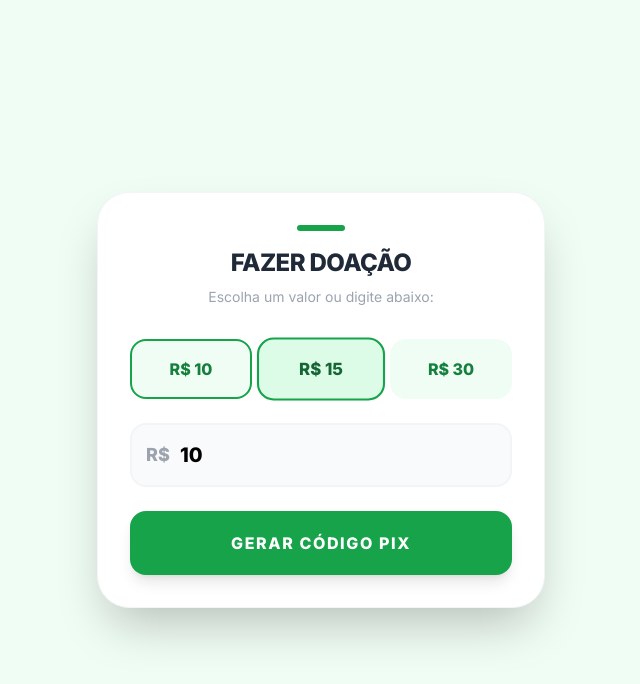
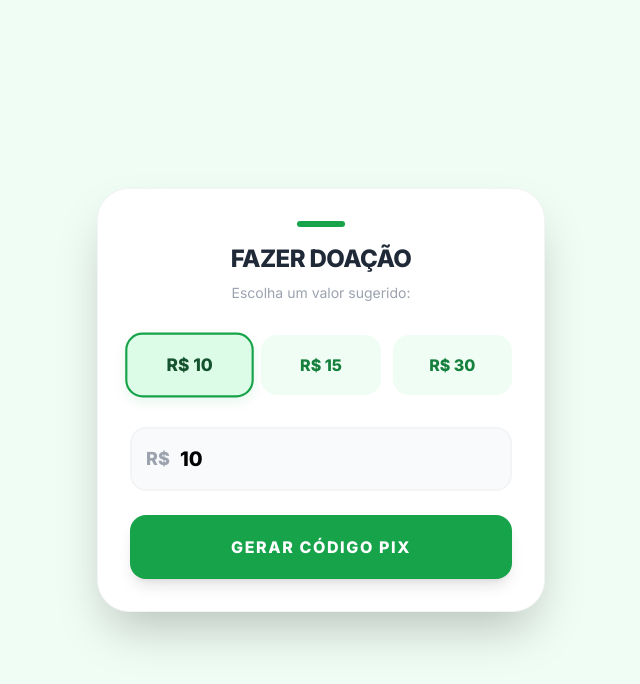
Before and after one commit to siatecontrole-ctrl/doacao-pix, a plain HTML site: page index.html in a window 1280 px wide. Both pictures are taken after a click on the button "R$ 10". Shown: the whole page, without its empty margins (319-959 px from the left). Drawn offline with nearby package versions, Linux system fonts and the light colour scheme.

Commit message:
Update index.html

```diff
--- a/index.html
+++ b/index.html
@@ -8,80 +8,113 @@
     <link href="https://fonts.googleapis.com/css2?family=Inter:wght@400;600;800&display=swap" rel="stylesheet">
     <style>
         body { font-family: 'Inter', sans-serif; background-color: #f0fdf4; overflow-x: hidden; }
+
+        /* Estilo base do botão */
+        .btn-valor {
+            transition: all 0.3s cubic-bezier(0.4, 0, 0.2, 1);
+            border: 2px solid transparent;
+        }
+
+        /* Classe de destaque dinâmico */
+        .btn-active {
+            background-color: #dcfce7 !important; /* green-100 */
+            border-color: #16a34a !important;     /* green-600 */
+            color: #14532d !important;            /* green-900 */
+            transform: scale(1.08);
+            font-weight: 800;
+            box-shadow: 0 4px 12px rgba(22, 163, 74, 0.1);
+        }
+
         .toast-animation { animation: slideUp 0.3s ease-out forwards; }
         @keyframes slideUp { from { transform: translate(-50%, 100%); opacity: 0; } to { transform: translate(-50%, 0); opacity: 1; } }
-        /* Garante que nada estranho apareça sobre o card */
-        .card-layer { position: relative; z-index: 10; }
     </style>
 </head>
 <body class="min-h-screen flex items-center justify-center p-4">
 
-    <div id="cardPrincipal" class="card-layer bg-white p-8 rounded-[2rem] shadow-2xl w-full max-w-md border border-gray-100 transition-all">
+    <div id="cardPrincipal" class="bg-white p-8 rounded-[2rem] shadow-2xl w-full max-w-md border border-gray-100 relative z-10">
 
         <div class="mb-8 text-center">
             <div class="w-12 h-1.5 bg-green-600 mx-auto mb-4 rounded-full"></div>
             <h1 class="text-2xl font-black text-gray-800 uppercase tracking-tight">Fazer Doação</h1>
-            <p class="text-gray-400 mt-2 text-sm text-center">Escolha um valor ou digite abaixo:</p>
+            <p class="text-gray-400 mt-2 text-sm">Escolha um valor sugerido:</p>
         </div>
 
-        <div class="grid grid-cols-3 gap-2 mb-6">
-            <button onclick="setValor(10)" class="bg-green-50 hover:bg-green-100 py-4 rounded-2xl font-bold text-green-700 transition-all border-2 border-transparent focus:border-green-600">R$ 10</button>
-            <button onclick="setValor(15)" class="bg-green-100 py-4 rounded-2xl font-black text-green-800 transition-all border-2 border-green-600 shadow-sm scale-105">R$ 15</button>
-            <button onclick="setValor(30)" class="bg-green-50 hover:bg-green-100 py-4 rounded-2xl font-bold text-green-700 transition-all border-2 border-transparent focus:border-green-600">R$ 30</button>
+        <div class="grid grid-cols-3 gap-3 mb-8 items-center">
+            <button onclick="selecionarValor(10, this)" class="btn-valor bg-green-50 py-4 rounded-2xl font-bold text-green-700">R$ 10</button>
+            <button onclick="selecionarValor(15, this)" id="btnSugestao" class="btn-valor btn-active bg-green-50 py-4 rounded-2xl font-bold text-green-700">R$ 15</button>
+            <button onclick="selecionarValor(30, this)" class="btn-valor bg-green-50 py-4 rounded-2xl font-bold text-green-700">R$ 30</button>
         </div>
 
         <div class="relative mb-6">
             <span class="absolute left-4 top-1/2 -translate-y-1/2 text-gray-400 font-bold text-lg">R$</span>
-            <input type="number" id="valorInput" oninput="validarRegras()" placeholder="Outro valor"
+            <input type="number" id="valorInput" oninput="validarManual()" placeholder="Outro valor"
                 class="w-full pl-12 pr-4 py-4 bg-gray-50 border-2 border-gray-100 rounded-2xl text-xl font-extrabold focus:border-green-500 focus:bg-white outline-none transition-all">
         </div>
 
-        <button onclick="gerarPix()" id="btnAcao" disabled
-            class="w-full bg-gray-200 text-gray-400 font-extrabold py-5 rounded-2xl transition-all uppercase tracking-widest cursor-not-allowed">
-            Informe o valor
+        <button onclick="gerarPix()" id="btnAcao"
+            class="w-full bg-green-600 text-white font-extrabold py-5 rounded-2xl shadow-lg transition-all uppercase tracking-widest hover:bg-green-700">
+            GERAR CÓDIGO PIX
         </button>
 
         <div id="areaPix" class="hidden mt-8 text-center">
             <div class="bg-green-50 p-6 rounded-3xl border-2 border-dashed border-green-200">
-                <p class="text-[10px] font-black text-green-700 uppercase mb-4 tracking-widest">Código Gerado!</p>
-                <img id="qrImagem" src="" alt="QR Code" class="w-44 h-44 mx-auto mb-4 rounded-xl shadow-sm border-4 border-white bg-white">
-
+                <img id="qrImagem" src="" alt="QR Code" class="w-44 h-44 mx-auto mb-4 rounded-xl border-4 border-white bg-white">
                 <div class="bg-white p-3 rounded-xl border border-green-100 mb-4 text-left">
-                    <p id="codigoTextoVisible" class="text-[10px] break-all font-mono text-gray-600 leading-tight"></p>
+                    <p id="codigoTextoVisible" class="text-[10px] break-all font-mono text-gray-600"></p>
                 </div>
-
-                <button onclick="copiarPix()" class="w-full bg-green-600 text-white py-4 rounded-xl font-black text-sm shadow-lg active:scale-95 transition-transform flex items-center justify-center gap-2">
+                <button onclick="copiarPix()" class="w-full bg-green-600 text-white py-4 rounded-xl font-black text-sm shadow-lg active:scale-95 transition-transform">
                     COPIAR PIX AUTOMÁTICO
                 </button>
             </div>
         </div>
     </div>
 
-    <div id="telaSucesso" class="hidden card-layer bg-white p-12 rounded-[2.5rem] shadow-2xl w-full max-w-md text-center">
+    <div id="telaSucesso" class="hidden bg-white p-12 rounded-[2.5rem] shadow-2xl w-full max-w-md text-center border border-green-100">
         <div class="w-20 h-20 bg-green-100 text-green-600 rounded-full flex items-center justify-center mx-auto mb-6 text-4xl">✓</div>
         <h2 class="text-3xl font-black text-gray-800 mb-4">Recebido!</h2>
-        <p class="text-gray-500 mb-8 leading-relaxed">Sua doação foi confirmada. Muito obrigado!</p>
         <button onclick="location.reload()" class="bg-gray-100 text-gray-500 px-8 py-3 rounded-xl font-bold">Voltar</button>
     </div>
 
-    <div id="toast" class="hidden fixed bottom-10 left-1/2 -translate-x-1/2 bg-gray-900 text-white px-8 py-4 rounded-full text-sm font-bold shadow-2xl z-50 toast-animation">
+    <div id="toast" class="hidden fixed bottom-10 left-1/2 -translate-x-1/2 bg-gray-900 text-white px-8 py-4 rounded-full text-sm font-bold z-50 toast-animation">
         ✓ Código copiado com sucesso!
     </div>
 
     <script>
-        function setValor(n) { document.getElementById('valorInput').value = n; validarRegras(); }
+        // Define o valor inicial de R$ 15 no input invisivelmente
+        window.onload = () => { document.getElementById('valorInput').value = 15; };
 
-        function validarRegras() {
+        function selecionarValor(valor, elemento) {
+            // 1. Atualiza o input
+            document.getElementById('valorInput').value = valor;
+
+            // 2. Remove o destaque de todos os botões
+            document.querySelectorAll('.btn-valor').forEach(btn => {
+                btn.classList.remove('btn-active');
+            });
+
+            // 3. Adiciona destaque apenas ao clicado
+            elemento.classList.add('btn-active');
+            validarManual();
+        }
+
+        function validarManual() {
             const valor = parseFloat(document.getElementById('valorInput').value);
             const btn = document.getElementById('btnAcao');
+
+            // Se o usuário digitar algo diferente dos botões, remove o realce deles
+            const valoresFixos = [10, 15, 30];
+            if (!valoresFixos.includes(valor)) {
+                document.querySelectorAll('.btn-valor').forEach(btn => btn.classList.remove('btn-active'));
+            }
+
             if (valor >= 5) {
                 btn.disabled = false;
                 btn.innerText = "GERAR CÓDIGO PIX";
-                btn.className = "w-full bg-green-600 text-white font-extrabold py-5 rounded-2xl shadow-lg transition-all uppercase tracking-widest cursor-pointer";
+                btn.className = "w-full bg-green-600 text-white font-extrabold py-5 rounded-2xl shadow-lg transition-all uppercase tracking-widest hover:bg-green-700 cursor-pointer";
             } else {
                 btn.disabled = true;
                 btn.innerText = "MÍNIMO R$ 5,00";
-                btn.className = "w-full bg-gray-200 text-gray-400 font-extrabold py-5 rounded-2xl transition-all cursor-not-allowed";
+                btn.className = "w-full bg-gray-200 text-gray-400 font-extrabold py-5 rounded-2xl transition-all uppercase tracking-widest cursor-not-allowed";
             }
         }
 
@@ -102,7 +135,7 @@
                     btn.classList.add('hidden');
                     monitorarPagamento(data.id);
                 }
-            } catch (e) { alert("Erro de conexão."); validarRegras(); }
+            } catch (e) { alert("Erro de conexão."); validarManual(); }
         }
 
         function copiarPix() {
```
